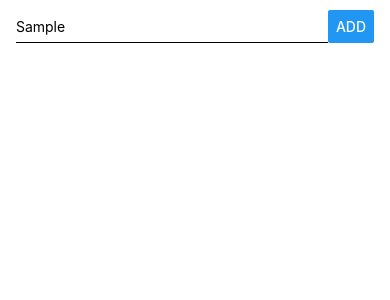
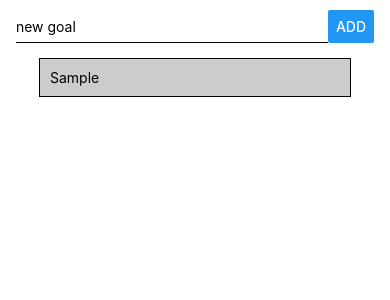
Before and after one commit to danzjamz/rn-goals-app, a React Native app: screen / in a window 390 px wide. Both pictures are taken after typing "Sample" into the empty fields and a click on the button "ADD". Shown: the top 300 px of the page. Built offline with nearby package versions, Linux system fonts and the light colour scheme.

Commit message:
added functionality to input/buttons; added styling

```diff
--- a/App.js
+++ b/App.js
@@ -1,15 +1,37 @@
 import { StatusBar } from 'expo-status-bar';
-import React from 'react';
-import { StyleSheet, Text, View, TextInput, Button } from 'react-native';
+import React, { useState } from 'react';
+import { StyleSheet, Text, View, TextInput, Button, ScrollView } from 'react-native';
 
 export default function App() {
+  const [newGoal, setNewGoal] = useState('');
+  const [goals, setGoals] = useState([]);
+
+  const onAddGoal = () => {
+    setGoals(goals => [...goals, newGoal]);
+    setNewGoal('');
+  }
+
+
   return (
     <View style={styles.container}>
       <View style={styles.wrapper}>
-        <TextInput style={{borderBottomColor: 'black', borderBottomWidth: 1, width: '80%'}} />
-        <Button title='ADD' style={styles.btn} />
+        <TextInput
+          style={styles.input}
+          placeholder='new goal'
+          value={newGoal}
+          onChangeText={ (text) => setNewGoal(text)}
+        />
+        <Button title='ADD' style={styles.btn} onPress={ onAddGoal } />
       </View>
-      <View></View>
+      <ScrollView contentContainerStyle={styles.listWrapper}>
+        { goals.map(goal => {
+          return (
+            <View key={goal} style={styles.listItem}>
+              <Text>{ goal }</Text>
+            </View>
+          )
+        })}
+      </ScrollView>
     </View>
   );
 }
@@ -18,8 +40,8 @@ const styles = StyleSheet.create({
   container: {
     flex: 1,
     backgroundColor: '#fff',
-    alignItems: 'center',
     justifyContent: 'flex-start',
+    width: '100%'
   },
   wrapper: {
     flexDirection: 'row',
@@ -27,10 +49,27 @@ const styles = StyleSheet.create({
     paddingTop: '10px',
     width: '100%'
   },
+  listWrapper: {
+    flex: 1,
+    alignItems: 'center',
+    paddingTop: '10px',
+    width: '100%',
+  },
   input: {
-    borderBottomColor: 'black', borderBottomWidth: 1
+    borderBottomColor: 'black',
+    borderBottomWidth: 1,
+    width: '80%'
+  },
+  listItem: {
+    padding: 10,
+    margin: 5,
+    width: '80%',
+    backgroundColor: '#ccc',
+    borderColor: 'black',
+    borderWidth: 1
   },
   btn: {
-    backgroundColor: '#aedf23'
+    backgroundColor: '#628c0d',
+    fontWeight: 600
   }
 });
```
